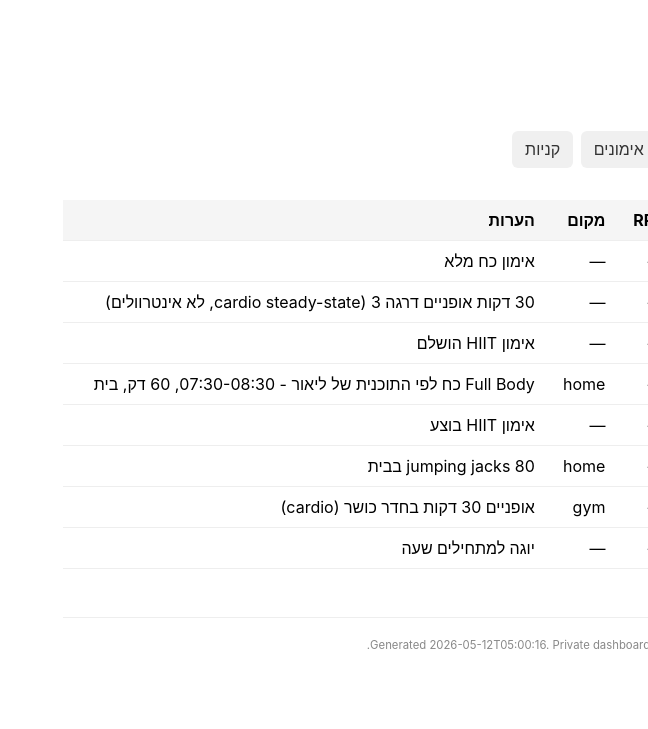
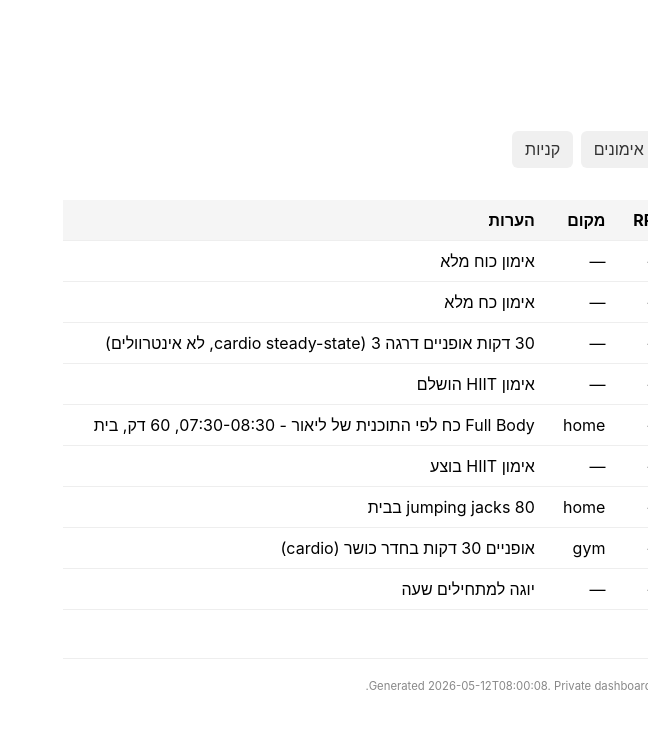
Before and after one commit to alexliv1234/alexbot-public, a Jekyll site: the page built from docs/lifechange/workouts.html, in a window 1280 px wide. Shown: the top 729 px of the page, without its empty margins (632-1280 px from the left). Built offline with Jekyll 4.4.1, drawn with Linux system fonts in a browser that asks for light colours.

Commit message:
📊 coach site update (2026-05-12_08-00)

```diff
--- a/docs/_data/coach/adherence.json
+++ b/docs/_data/coach/adherence.json
@@ -54,5 +54,9 @@
   {
     "date": "2026-05-11",
     "score": null
+  },
+  {
+    "date": "2026-05-12",
+    "score": null
   }
 ]
--- a/docs/_data/coach/today.json
+++ b/docs/_data/coach/today.json
@@ -1,10 +1,25 @@
 {
   "next_event": "see schedule below",
   "adherence": "in-progress",
-  "as_of": "2026-05-12T05:00:16",
+  "as_of": "2026-05-12T08:00:08",
   "meals": [],
-  "workouts": [],
-  "supplements": [],
+  "workouts": [
+    {
+      "kind": "strength",
+      "actual": "אימון כוח מלא",
+      "status": "done",
+      "duration_min": null,
+      "location": null,
+      "time": "07:56"
+    }
+  ],
+  "supplements": [
+    {
+      "name": "morning_hydration",
+      "taken": true,
+      "time": "07:51"
+    }
+  ],
   "water_ml": 0,
   "water_target_ml": 2500
 }
--- a/docs/_data/coach/workouts.json
+++ b/docs/_data/coach/workouts.json
@@ -68,5 +68,13 @@
     "kind": "strength",
     "actual": "אימון כח מלא",
     "actual_status": "done"
+  },
+  {
+    "date": "2026-05-12",
+    "ts": "2026-05-12T07:56:16+03:00",
+    "type": "workout",
+    "kind": "strength",
+    "actual": "אימון כוח מלא",
+    "actual_status": "done"
   }
 ]
```
